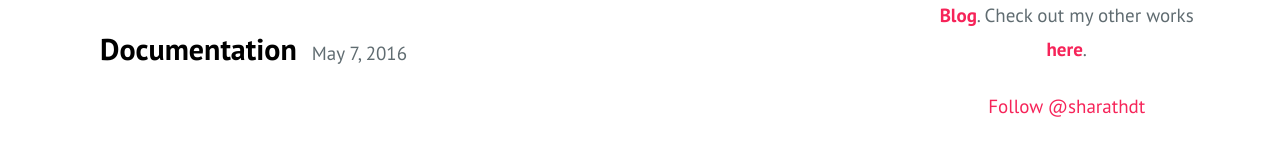
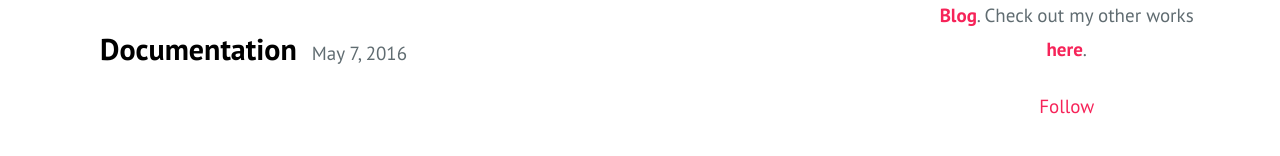
Before and after one commit to shindesharad71/Blog, a Jekyll site: the page built from index.html, in a window 1280 px wide. Shown: the part 421-577 px from the top of the page. Built offline with Jekyll 4.4.1, drawn with Linux system fonts in a browser that asks for light colours; the list of posts is cut into pages by our own code; comment, search, counter and statistics services are not loaded; some of the changed lines change nothing that is shown.

Commit message:
files deleted

```diff
--- a/_config.yml
+++ b/_config.yml
@@ -1,6 +1,6 @@
 
-title: WebJeda
-description: "WebJeda is a company oriented towards building modern websites and apps. It also provides smart hosting solutions. Contact us for modern, fast and responsive websites"
+title: Sharz Blog
+description: "A Blog of Sharad Shinde About Technology and Programming."
 url: "http://blog.sharadshinde.in"
 author: Sharad Shinde
 
@@ -21,16 +21,16 @@
 #social
 facebook: https://www.facebook.com/
 twitter: https://twitter.com/
-twitter-handle: '@sharathdt'     #for twitter button on author section #those apostrophes are important
-github: https://github.com/
+twitter-handle: ''     #for twitter button on author section #those apostrophes are important
+github: https://github.com/shindesharad71
 youtube: https://www.youtube.com/channel/
-email: mailto:hello@webjeda.com
-feedburner-subscribe: https://feedburner.google.com/fb/a/mailverify?uri=webjedablog&amp;loc=en_US
+email: mailto:shindesharad71@gmail.com
+feedburner-subscribe: #https://feedburner.google.com
 
 #Other
-analytics: UA-71358787-1
-disqus-shortname: webjeda-sample    #Disqus comments
-google-custom-search-cx: '017575011755499056211:vwrwldvgq6s'        #Create Custom Search Engine(CSE) with google and find this ID in the code they provide.
+analytics:
+disqus-shortname:     #Disqus comments
+google-custom-search-cx: ''        #Create Custom Search Engine(CSE) with google and find this ID in the code they provide.
 
 
 # Get this from https://getsimpleform.com to make your contact form work as expected.
```
